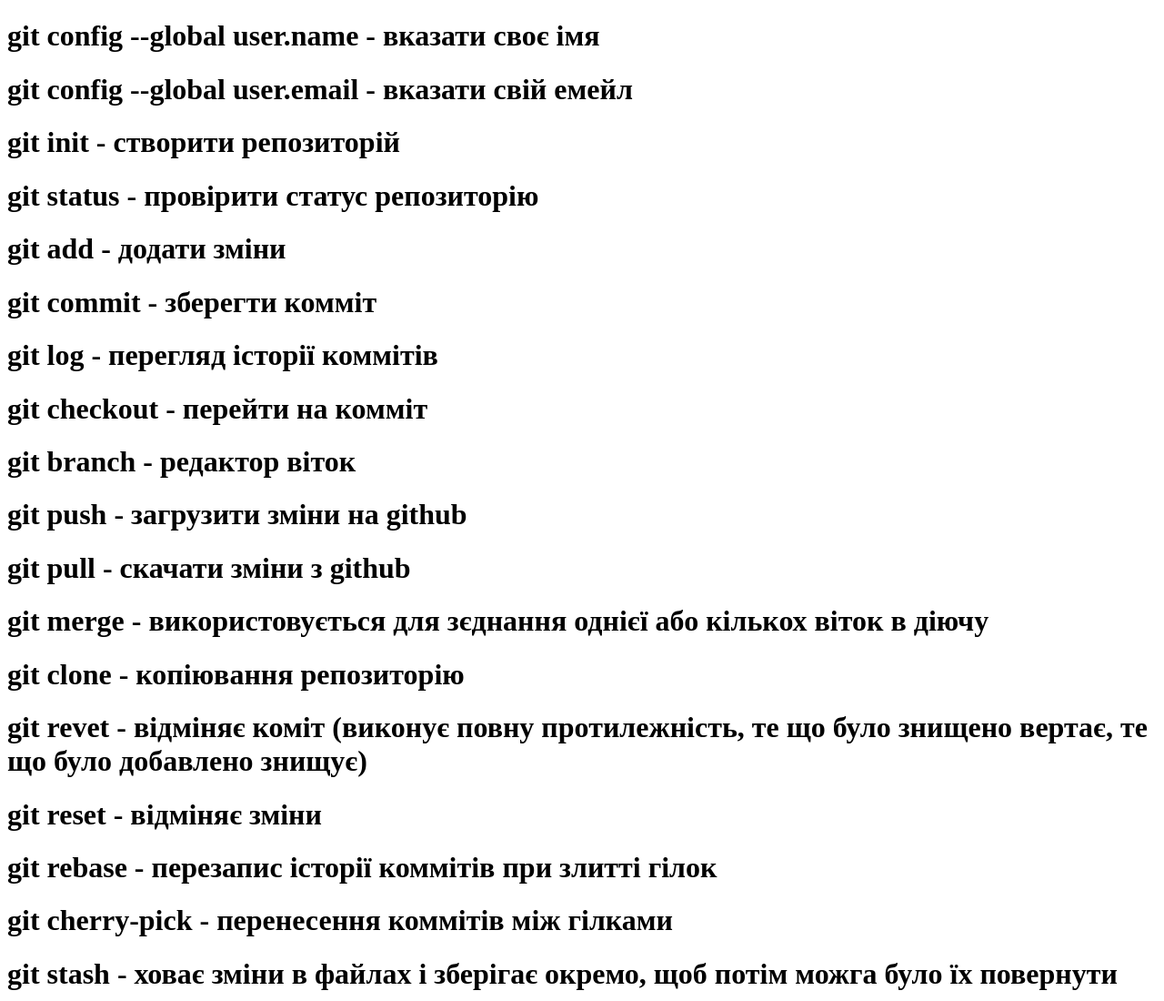
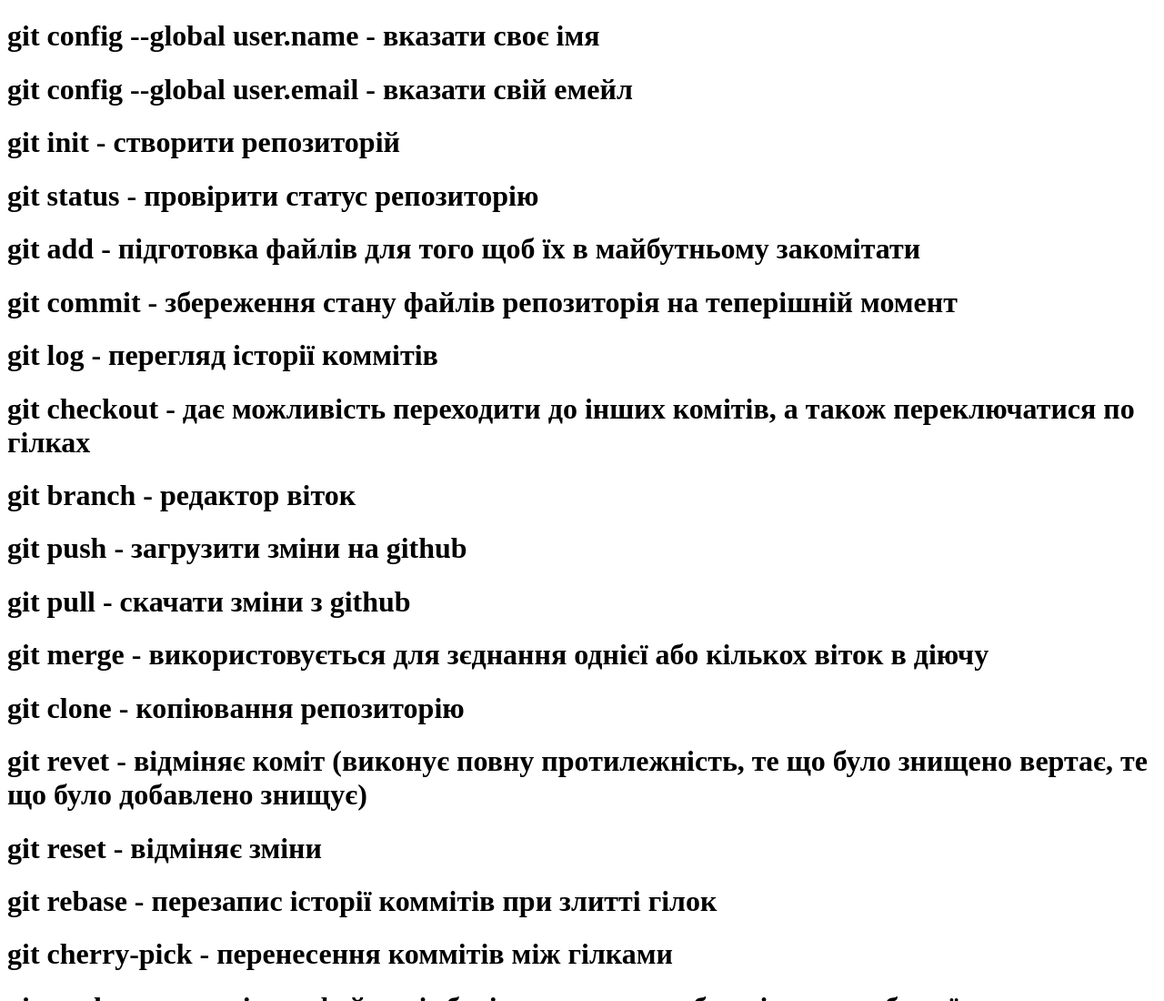
Before and after one commit to Kolia1996/homework1, a plain HTML site: page index.html in a window 1280 px wide. Shown: the top 1100 px of the page at 91% size. Drawn offline with Linux system fonts and the light colour scheme.

Commit message:
HOMEWORK

```diff
--- a/index.html
+++ b/index.html
@@ -9,10 +9,10 @@
 <h1>git config --global user.email - вказати свій емейл</h1>
 <h1>git init - створити репозиторій</h1>
 <h1>git status - провірити статус репозиторію</h1>
-<h1>git add - додати зміни</h1>
-<h1>git commit - зберегти комміт</h1>
+<h1>git add -  підготовка файлів для того щоб їх в майбутньому закомітати</h1>
+<h1>git commit - збереження стану файлів репозиторія на теперішній момент</h1>
 <h1>git log - перегляд історії коммітів</h1>
-<h1>git checkout - перейти на комміт</h1>
+<h1>git checkout - дає можливість переходити до інших комітів, а також переключатися по гілках</h1>
 <h1>git branch - редактор віток</h1>
 <h1>git push - загрузити зміни на github</h1>
 <h1>git pull - скачати зміни з github</h1>
```
Also changed, not shown: 1 other file.
